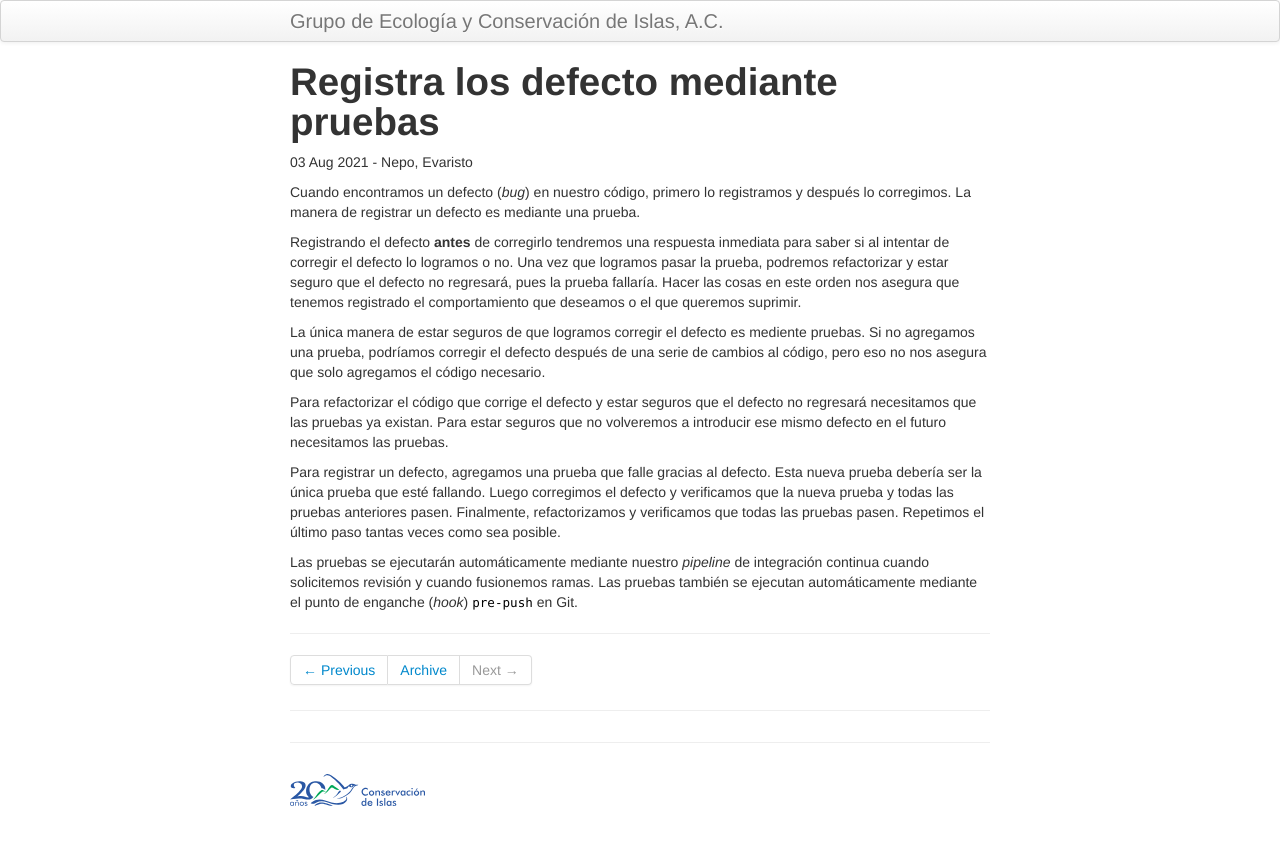
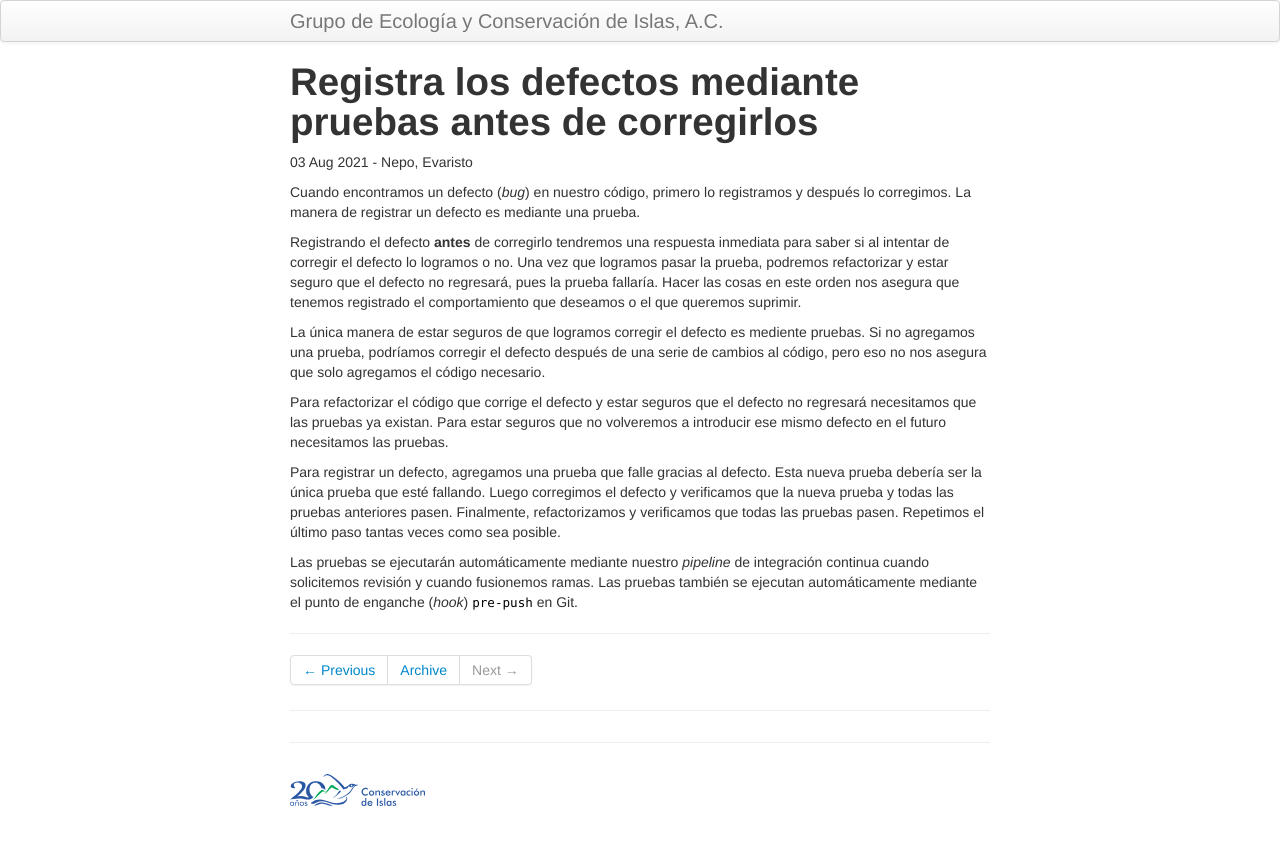
Before and after one commit to LizethMReyes/islasgeci.github.io, a Jekyll site: the page built from _posts/2021-08-03-bug_test.md, in a window 1280 px wide. Shown: the top 845 px of the page. Built offline with Jekyll 4.4.1, drawn with Linux system fonts in a browser that asks for light colours.

Commit message:
✍️ Edit title

```diff
--- a/_posts/2021-08-03-bug_test.md
+++ b/_posts/2021-08-03-bug_test.md
@@ -1,6 +1,6 @@
 ---
 layout: post
-title: Registra los defecto mediante pruebas
+title: Registra los defectos mediante pruebas antes de corregirlos
 author:  Nepo, Evaristo
 tags: programacion
 ---
```
